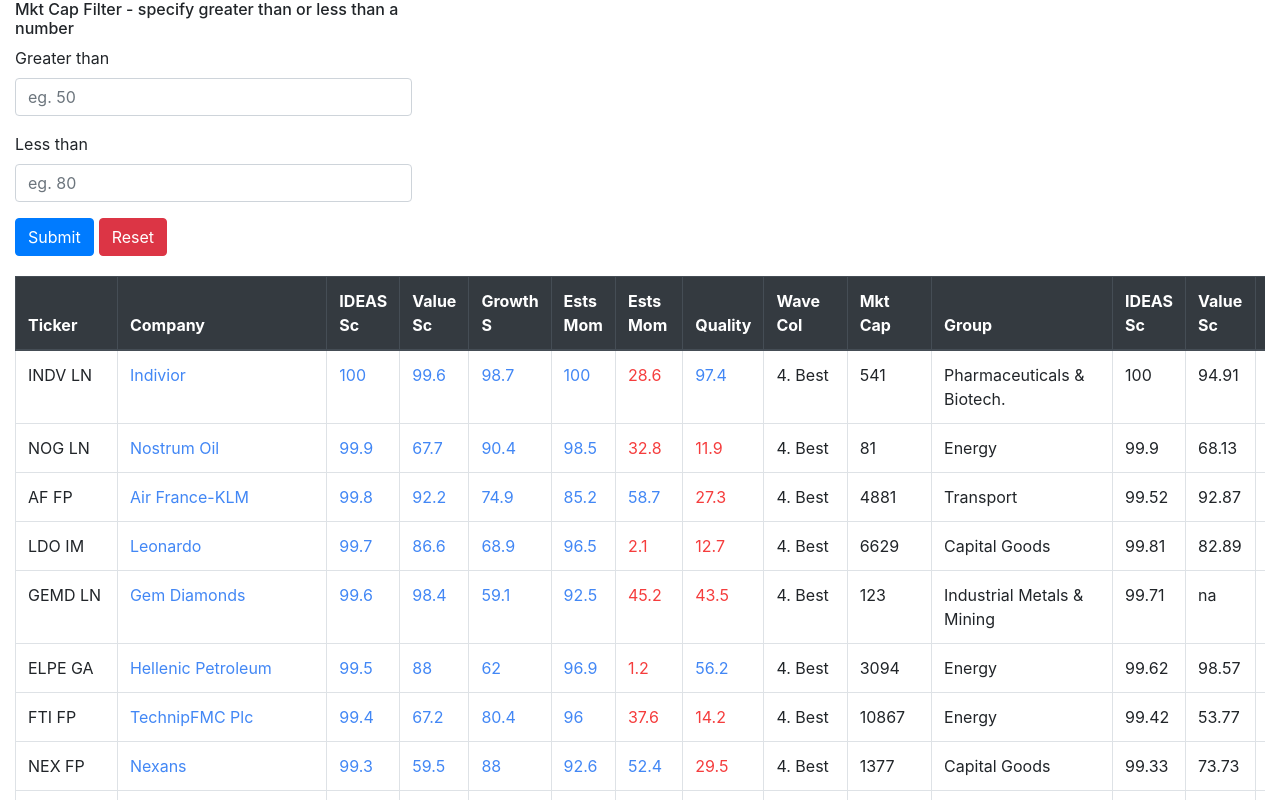
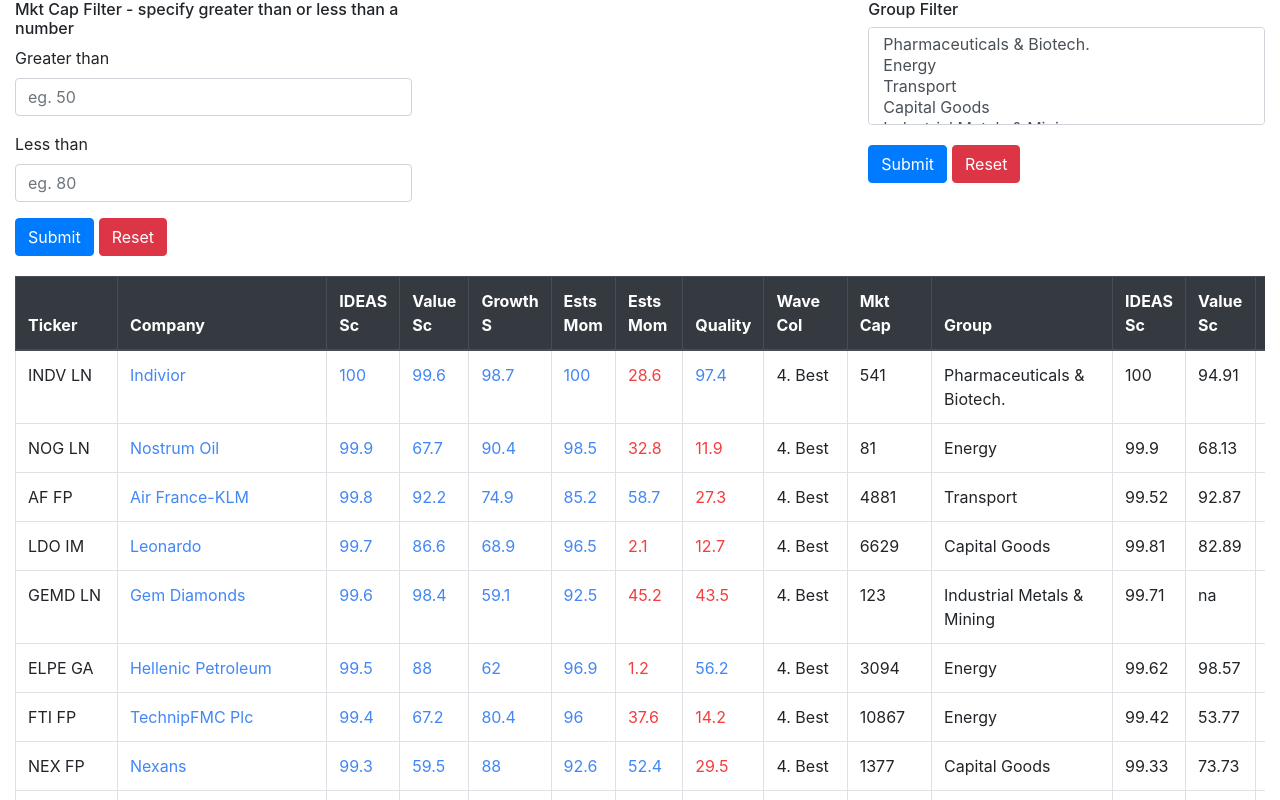
Before and after one commit to RosDiaf/Redburn-Test, an Angular app: page / in a window 1280 px wide. Shown: the top 800 px of the page. Built offline with nearby package versions, Linux system fonts and the light colour scheme.

Commit message:
Selection element populated with group terms from dataset

```diff
--- a/src/app/container/container.component.html
+++ b/src/app/container/container.component.html
@@ -1,11 +1,14 @@
 <div class="container-fluid">
     <div class="row">
         <div class="col-lg-12">
-            <div class="row">
+            <div class="row justify-content-between">
                 <div class="col-lg-4">
                     <app-range-filter
                         (onRangeSelect)="onRangeSelect($event)"
                         (onResetFilter)="onResetFilter()"></app-range-filter>
+                </div>
+                <div class="col-lg-4">
+                    <app-multiple-selection [dataset]="dataset"></app-multiple-selection>
                 </div>
             </div>
         </div>
--- a/src/app/container/multiple-selection/multiple-selection.component.html
+++ b/src/app/container/multiple-selection/multiple-selection.component.html
@@ -1,3 +1,12 @@
-<p>
-  multiple-selection works!
-</p>
+<h6>Group Filter</h6>
+<div class="multiple-selection">
+  <div class="form-group">
+    <select class="form-control" multiple>
+      <option *ngFor="let item of dataset">
+        {{ item['Group'] }}
+      </option>
+    </select>
+    <button type="submit" class="btn btn-primary">Submit</button>
+    <button type="submit" class="btn btn-danger" (click)="resetSlection()">Reset</button>
+  </div>
+</div>
--- a/src/app/container/multiple-selection/multiple-selection.component.scss
+++ b/src/app/container/multiple-selection/multiple-selection.component.scss
@@ -0,0 +1,8 @@
+.multiple-selection {
+    select {
+        margin-bottom: 20px;
+    }
+    button {
+        margin-right: 5px;
+    }
+}
--- a/src/app/container/multiple-selection/multiple-selection.component.ts
+++ b/src/app/container/multiple-selection/multiple-selection.component.ts
@@ -1,4 +1,4 @@
-import { Component, OnInit } from '@angular/core';
+import { Component, OnInit, Input } from '@angular/core';
 
 @Component({
   selector: 'app-multiple-selection',
@@ -7,6 +7,8 @@ import { Component, OnInit } from '@angular/core';
 })
 export class MultipleSelectionComponent implements OnInit {
 
+  @Input() dataset: any;
+
   constructor() { }
 
   ngOnInit() {
```
Also changed, not shown: 2 other files (tests, documents, lock files or other folders).
